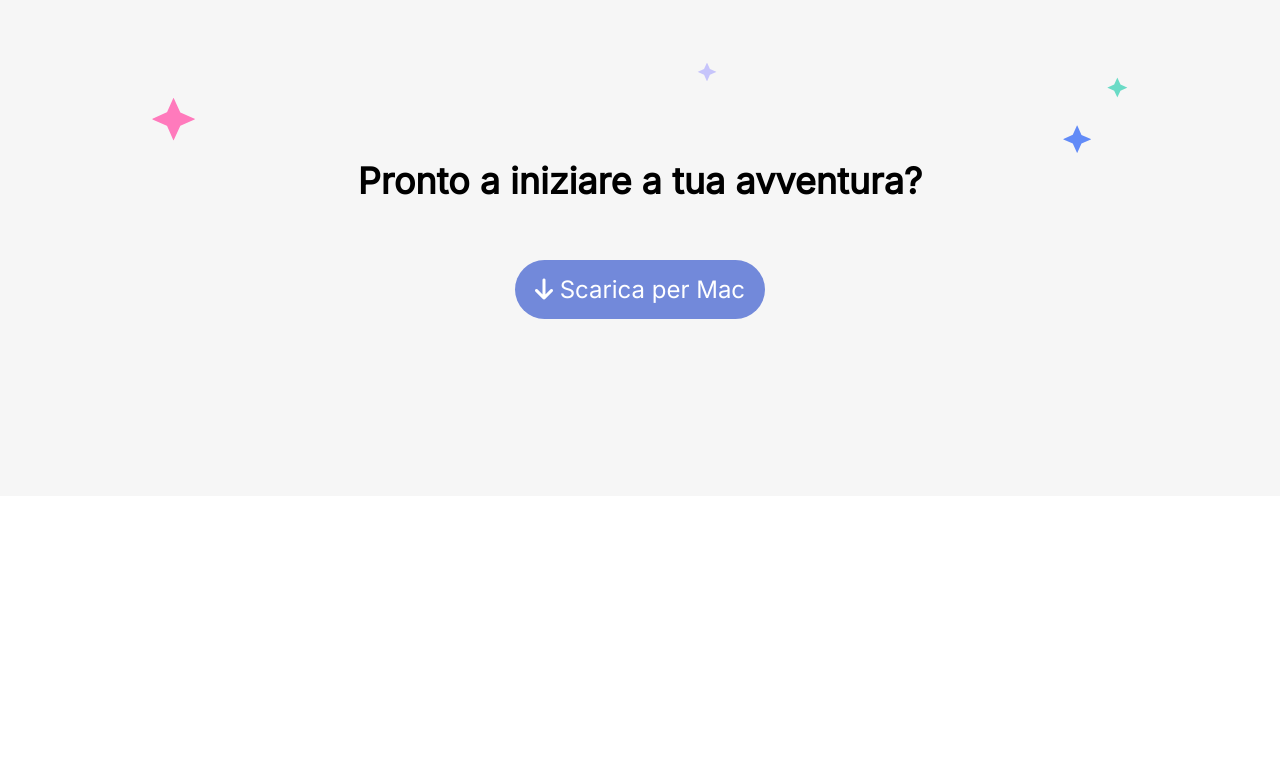
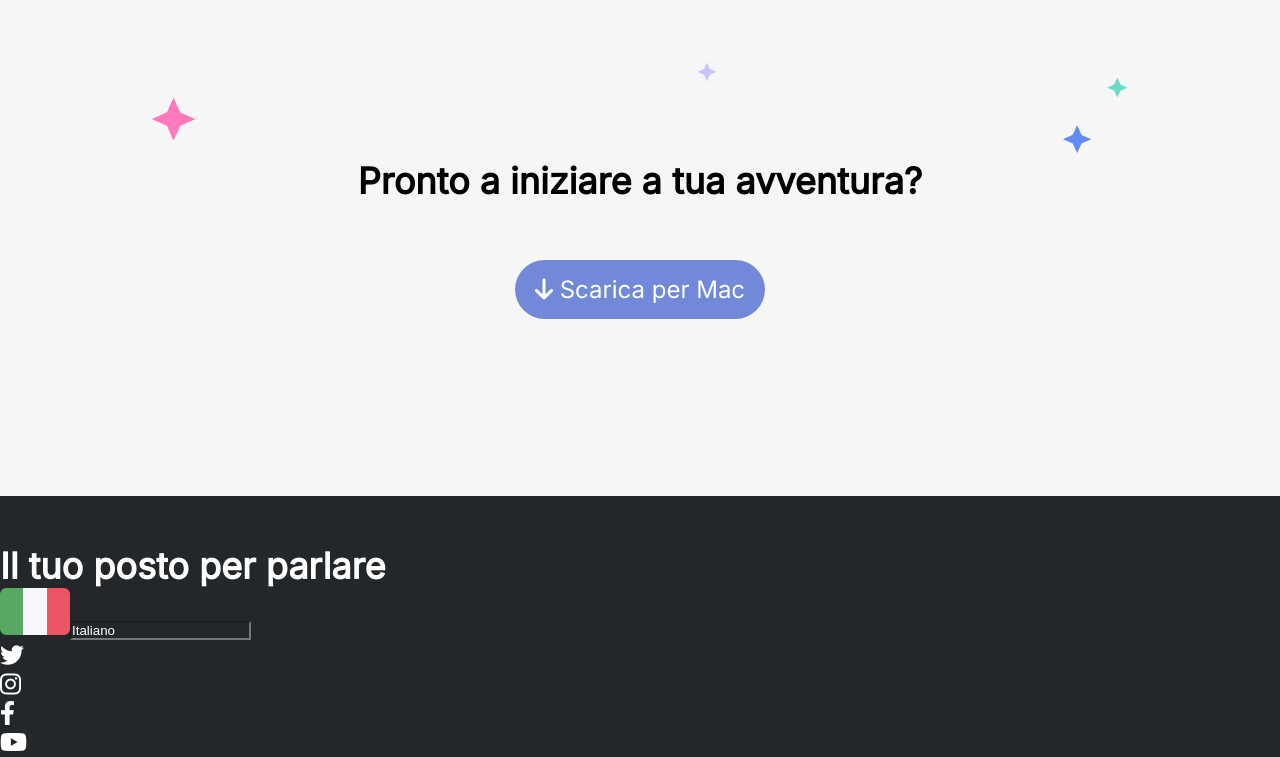
Before and after one commit to SimoCrash/htmlcss-discord, a plain HTML site: page index.html in a window 1280 px wide. Shown: the part 3352-4109 px from the top of the page. Before the commit the page ends 3848 px from the top, so only its background shows below. Drawn offline with Linux system fonts and the light colour scheme.

Commit message:
tentativo-con-input

```diff
--- a/css/style.css
+++ b/css/style.css
@@ -194,3 +194,13 @@ main p{
 footer {
     background-color: #23272A;
 }
+
+.foot-list {
+    padding-top: 2em;
+    color: white;
+}
+
+.language {
+    background-color: #23272A;
+    color: white;
+}
--- a/index.html
+++ b/index.html
@@ -98,7 +98,28 @@
         </div>
     </main>
     <footer>
+        <ul class="foot-list">
+            <li><h2>Il tuo posto per parlare</h2></li>
+            <li><img src="img/ita.png" alt="ita"><input type="select" value="Italiano" class="language"></li>
+            <li><ul class="social">
+                <li><i class="fa-brands fa-twitter"></i></li>
+                <li><i class="fa-brands fa-instagram"></i></li>
+                <li><i class="fa-brands fa-facebook-f"></i></li>
+                <li><i class="fa-brands fa-youtube"></i></li>
+            </ul></li>
+        </ul>
+        <ul>
 
+        </ul>
+        <ul>
+
+        </ul>
+        <ul>
+
+        </ul>
+        <ul>
+
+        </ul>
     </footer>
 </body>
 </html>
```
